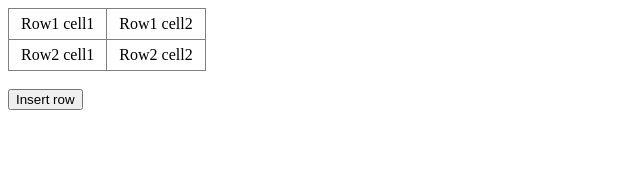
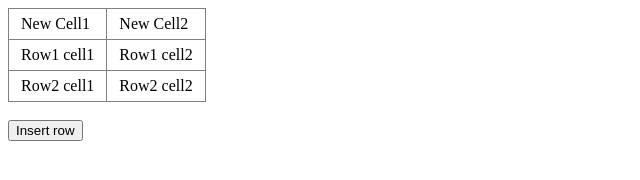
Before and after one commit to acciojob/create-table-1-Komalsingh003, a website: page main.html in a window 1280 px wide. Both pictures are taken after a click on the button "Insert row". Shown: the whole page, without its empty margins (0-640 px from the left). Drawn offline with Linux system fonts and the light colour scheme.

Commit message:
created a submission

```diff
--- a/script.js
+++ b/script.js
@@ -1,16 +1,11 @@
 function insert_Row() {
     //Write your code here
-    const table = document.getElementById("sampleTable");
+    var table = document.getElementById("sampleTable");
+    var row = table.insertRow(0);
 
-    const newRow = table.insertRow(0);
+    var cell1 = row.insertCell(0);
+    var cell2 = row.insertCell(1);
 
-    // cells
-    const cell1 = newRow.insertCell(0);
-    const cell2 = newRow.insertCell(1);
-
-    // cell values
-    cell1.innerHTML = "New Cell1";
-    cell2.innerHTML = "New Cell2";
+    cell1.innerText = "New Cell1";
+    cell2.innerText = "New Cell2";
 }
-
-}
```
Also changed, not shown: main.html (+2 -0 lines).
